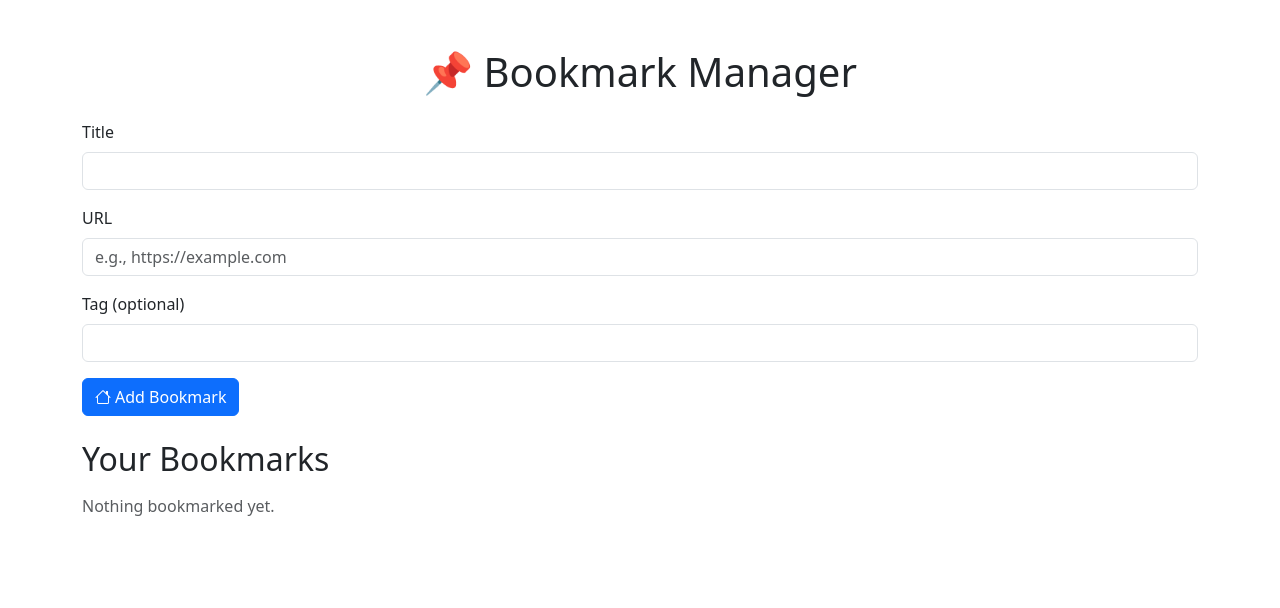
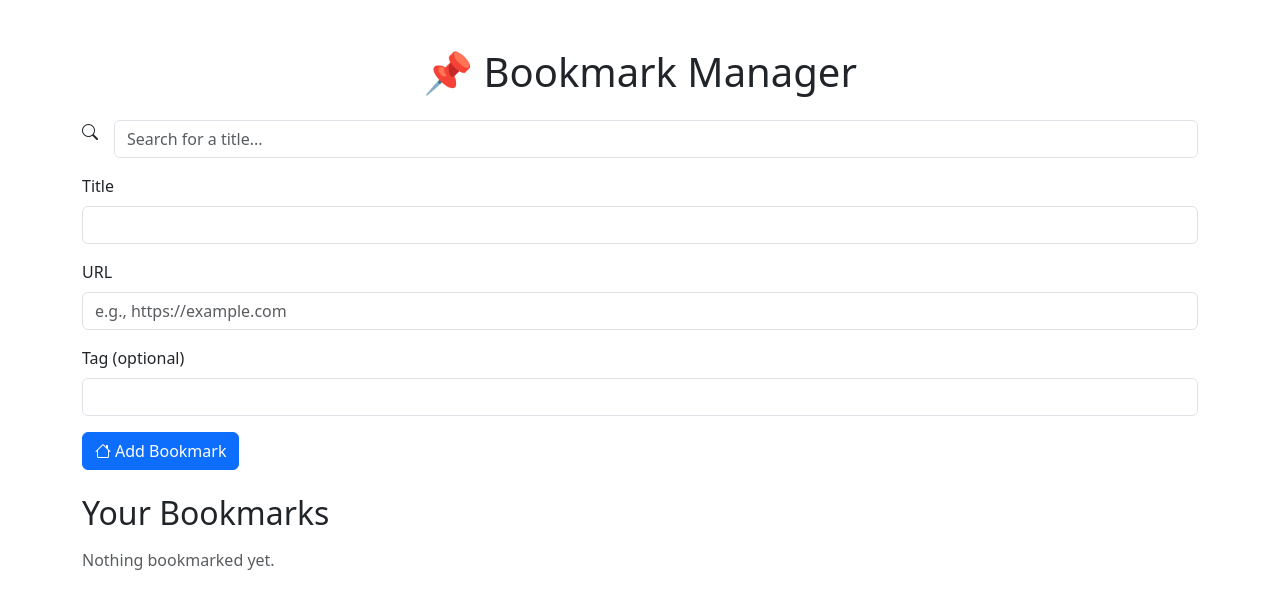
Before and after one commit to giselaimera/bookmark-manager, a React (Vite) app: page / in a window 1280 px wide. Shown: the top 608 px of the page. Built offline with nearby package versions, Linux system fonts and the light colour scheme.

Commit message:
Search by title implemented

```diff
--- a/src/App.jsx
+++ b/src/App.jsx
@@ -1,5 +1,4 @@
 import React from "react";
-
 import "bootstrap/dist/css/bootstrap.min.css";
 
 const bookmarkReducer = (state, action) => {
@@ -18,6 +17,7 @@ const bookmarkReducer = (state, action) => {
       return state;
   }
 };
+
 const App = () => {
   const [bookmark, dispatchBookmark] = React.useReducer(
     bookmarkReducer,
@@ -25,6 +25,7 @@ const App = () => {
   );
   const [editingBookmark, setEditingBookmark] = React.useState(null);
   const [showModal, setShowModal] = React.useState(false);
+  const [searchTerm, setSearchTerm] = React.useState("");
 
   React.useEffect(() => {
     localStorage.setItem("bookmark", JSON.stringify(bookmark));
@@ -53,6 +54,7 @@ const App = () => {
     setEditingBookmark(bookmarkToEdit);
     setShowModal(true);
   };
+
   const saveChanges = (formData) => {
     const editTitle = formData.get("title");
     const editUrl = formData.get("url");
@@ -70,12 +72,29 @@ const App = () => {
     });
     setShowModal(false);
   };
+
   const closeModal = () => {
     setShowModal(false);
   };
+
+  const getFilteredBookmarks = () => {
+    if (!searchTerm.trim()) return bookmark;
+    return bookmark.filter((item) =>
+      item.title.toLowerCase().includes(searchTerm.toLowerCase())
+    );
+  };
+
+  const searchTitle = (formData) => {
+    const searchTitle = formData.get("search");
+    setSearchTerm(searchTitle);
+  };
+
+  const filteredBookmarks = getFilteredBookmarks();
+
   return (
     <div className="container mt-5">
       <h1 className="text-center mb-4">📌 Bookmark Manager</h1>
+      <Search searchTitle={searchTitle} searchTerm={searchTerm} />
       <BookmarkForm
         addBookmark={addBookmark}
         showModal={showModal}
@@ -83,7 +102,7 @@ const App = () => {
         editingBookmark={editingBookmark}
       />
       <BookmarkList
-        bookmarks={bookmark}
+        bookmarks={filteredBookmarks}
         deleteBookmark={deleteBookmark}
         editBookmark={editBookmark}
       />
@@ -101,16 +120,14 @@ const App = () => {
 
 const ActionButton = ({ type, className, label, onClick }) => {
   return (
-    <>
     <button type={type} className={className} onClick={onClick}>
       {label}
     </button>
-    </>
   );
 };
+
 const Modal = ({ showModal, saveChanges, closeModal, editingBookmark }) => {
   return (
-    <>
     <div
       className="modal show d-block"
       style={{ backgroundColor: "rgba(0, 0, 0, 0.5)" }}
@@ -135,7 +152,6 @@ const Modal = ({ showModal, saveChanges, closeModal, editingBookmark }) => {
         </div>
       </div>
     </div>
-    </>
   );
 };
 
@@ -145,7 +161,6 @@ const BookmarkForm = ({
   saveChanges,
   editingBookmark,
 }) => {
-  console.log(editingBookmark);
   return (
     <form action={showModal ? saveChanges : addBookmark} className="mb-4">
       <div className="mb-3">
@@ -278,4 +293,24 @@ const BookmarkItem = ({
   );
 };
 
+const Search = ({ searchTitle, searchTerm }) => {
+  return (
+    <form action={searchTitle} className="mb-3">
+      <div className="d-flex">
+        <label htmlFor="search" className="form-label me-2">
+          <i className="bi bi-search me-2" />
+        </label>
+        <input
+          id="search"
+          type="text"
+          className="form-control"
+          name="search"
+          placeholder="Search for a title..."
+          defaultValue={searchTerm}
+        />
+      </div>
+    </form>
+  );
+};
+
 export default App;
```
Lines whose indentation alone changed are shown as unchanged.
